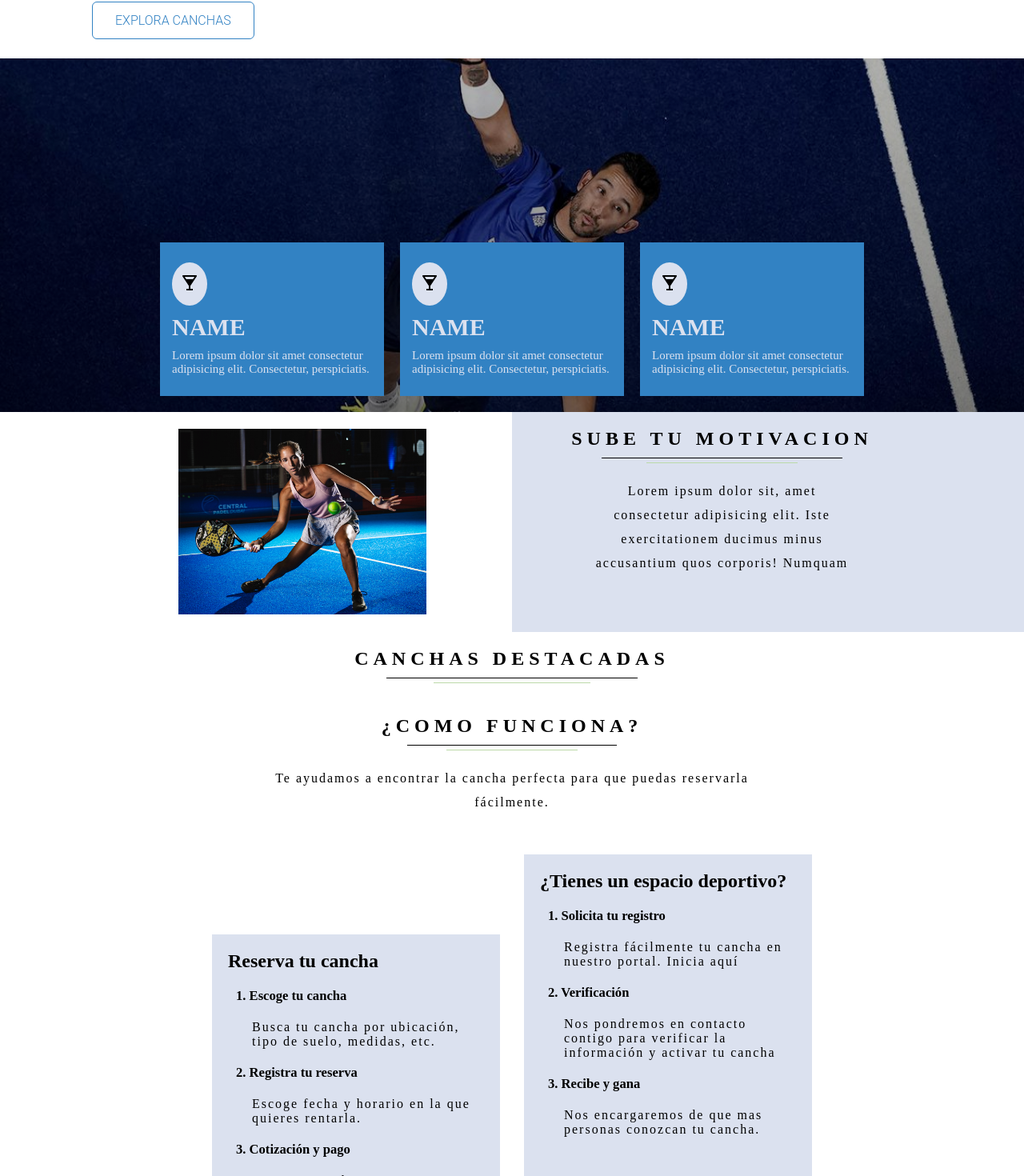
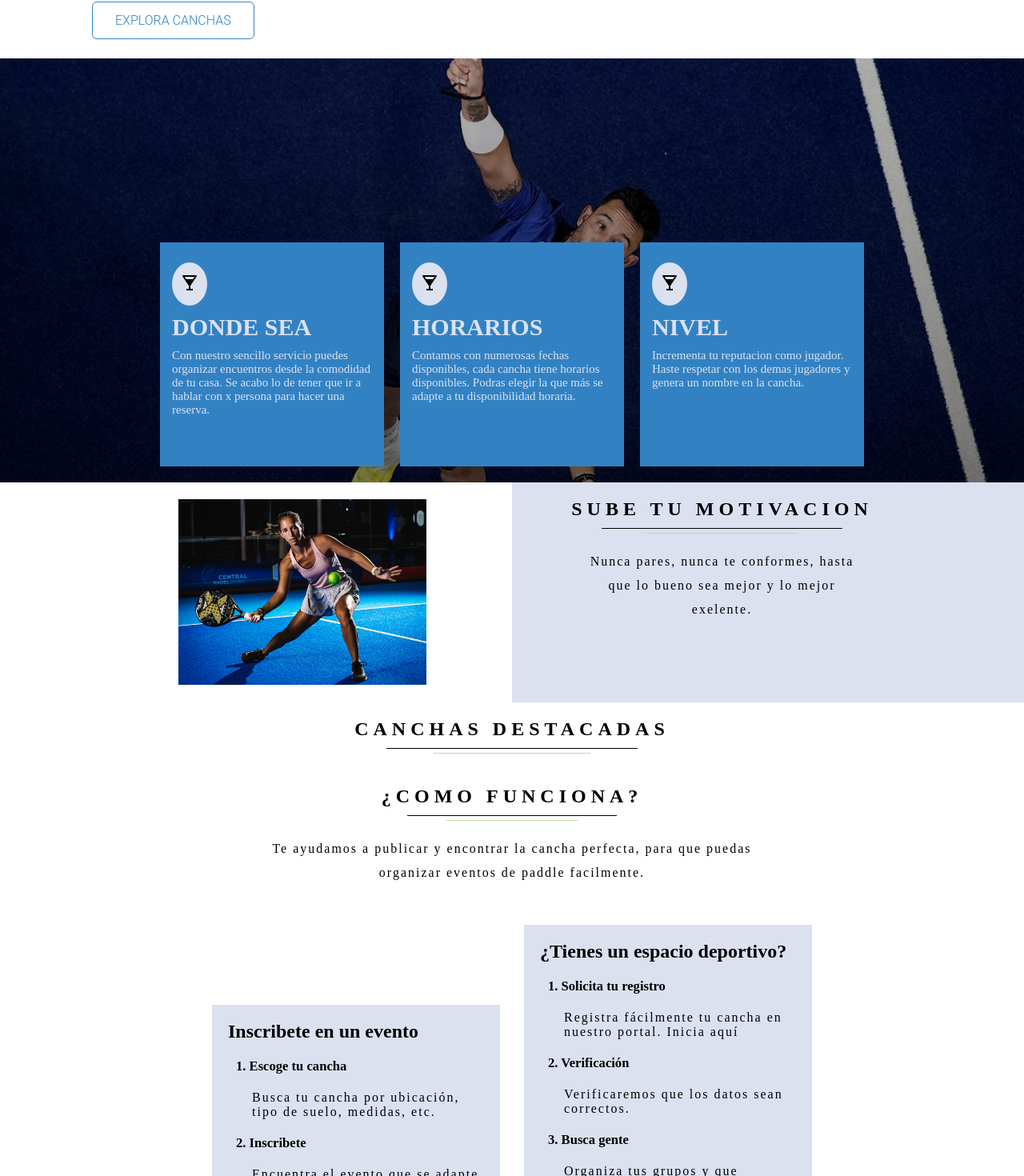
Before and after one commit to No-Country/s5-05-ft-python-react, a React (Create React App) app in the folder Front/: page / in a window 1280 px wide. Shown: the part 1315-2785 px from the top of the page at 80% size. Built offline with nearby package versions, Linux system fonts and the light colour scheme.

Commit message:
update information

```diff
--- a/Front/src/assets/HomePage/imagesHomePage.js
+++ b/Front/src/assets/HomePage/imagesHomePage.js
@@ -9,7 +9,9 @@ import WorldMap from "./Images/WorldMap.png";
 //ICONS
 import MapIcon from "./Icons/mapIcon.png";
 import DrinkIcon from "./Icons/drinkIcon.png";
+import Logo from "./Icons/Logo.png"
 
+// eslint-disable-next-line import/no-anonymous-default-export
 export default {
   // IMAGES
   HeaderBg: HeaderBg,
@@ -22,4 +24,5 @@ export default {
   //ICONS
   MapIcon: MapIcon,
   DrinkIcon: DrinkIcon,
+  Logo: Logo
 };
--- a/Front/src/components/HomePage/Footer/Footer.jsx
+++ b/Front/src/components/HomePage/Footer/Footer.jsx
@@ -7,8 +7,7 @@ export const Footer = () => {
     <footer className={footer}>
       <div>
         <div className={footer__part_1}>
-          Lorem ipsum dolor sit amet, consectetur adipisicing elit. Ullam,
-          dolor. Architecto iusto nobis explicabo optio?
+          ¡Que no queden canchas disponibles!
         </div>
         <div className={footer__part_2}>
           Web elaborada por S5-05-REACT/PYTHON <br />
--- a/Front/src/components/HomePage/HomeCard/HomeCard.jsx
+++ b/Front/src/components/HomePage/HomeCard/HomeCard.jsx
@@ -1,7 +1,7 @@
 import images from "../../../assets/HomePage/imagesHomePage.js";
 import classes from "./homeCard.module.css";
 
-export const HomeCard = () => {
+export const HomeCard = ({name, description, icon}) => {
   const { card__container, card__icon, card__title, card__paragraph } = classes;
 
   return (
@@ -9,10 +9,9 @@ export const HomeCard = () => {
       <div className={card__icon}>
         <img src={images.DrinkIcon} alt="Icono de bebida" />
       </div>
-      <h4 className={card__title}>NAME</h4>
+      <h4 className={card__title}>{name}</h4>
       <p className={card__paragraph}>
-        Lorem ipsum dolor sit amet consectetur adipisicing elit. Consectetur,
-        perspiciatis.
+        {description}
       </p>
     </div>
   );
--- a/Front/src/components/HomePage/HomeCard/homeCard.module.css
+++ b/Front/src/components/HomePage/HomeCard/homeCard.module.css
@@ -1,10 +1,11 @@
 .card__container {
   max-width: 280px;
+  aspect-ratio: 1;
   width: 80%;
   background-color: var(--color--blue);
   padding: 25px 15px;
   display: flex;
-  justify-content: center;
+  justify-content: flex-start;
   align-items: flex-start;
   flex-direction: column;
   gap: 10px;
--- a/Front/src/components/HomePage/Navbar/Navbar.jsx
+++ b/Front/src/components/HomePage/Navbar/Navbar.jsx
@@ -1,3 +1,4 @@
+import images from "../../../assets/HomePage/imagesHomePage"
 import { HomeButton } from "../HomeButton/HomeButton";
 import { Link, useLocation } from "react-router-dom";
 import classes from "./navbar.module.css";
@@ -28,7 +29,7 @@ export const Navbar = () => {
     <nav className={nav}>
       <div className={nav__container}>
         <div className={nav__logo}>
-          <Link to="/">LogoPadel</Link>
+          <Link to="/"><img src={images.Logo} alt="" /></Link>
         </div>
         <label htmlFor="check" className={bar}>
           <input
@@ -52,7 +53,6 @@ export const Navbar = () => {
           </ul>
           <div className={menu__buttons__container}>
             <HomeButton name={"Registrate"} to="/register" color="#3282c3" />
-            <HomeButton name={"Registra una cancha"} to="/register" color="#3282c3" />
             <HomeButton name={"Inicia sesion"} to="/login" color="#3282c3" />
           </div>
         </div>
--- a/Front/src/components/HomePage/Navbar/navbar.module.css
+++ b/Front/src/components/HomePage/Navbar/navbar.module.css
@@ -170,7 +170,7 @@
 
   .menu__buttons__container > a {
     width: 100%;
-    font-size: 16px;
+    font-size: 10px;
     margin-top: 0px;
     text-align: center;
   }
--- a/Front/src/pages/HomePage/HomePage.jsx
+++ b/Front/src/pages/HomePage/HomePage.jsx
@@ -39,15 +39,16 @@ export const Homepage = () => {
       <header className={header}>
         <div className={`${header__container} ${container}`}>
           <div className={header__img__container}>
-            <h1 className={header__title}>PADEL TITLE</h1>
+            <h1 className={header__title}>PADDLE BALL</h1>
             <picture className={header__img}>
               <img src={images.HeaderBg} alt="Header Img" />
             </picture>
           </div>
           <div className={header__info__container}>
             <p>
-              Lorem ipsum dolor sit amet consectetur adipisicing elit. Non
-              corporis autem numquam, repellat, neque, praesentium eius natus
+              Ofrecemos una gran cantidad de canchas de padel, en las cuales
+              podrás pasar un buen tiempo con compañeros, amigos, familiares o
+              conocer personas nuevas.
             </p>
             <HomeButton name={"Registrate ahora"} to="/register" />
           </div>
@@ -56,10 +57,10 @@ export const Homepage = () => {
       <section className={about_us}>
         <div className={container}>
           <Subtitle name={"Sobre Nosotros"} />
-          <h3>UBICADO EN ...</h3>
+          <h3>BUSCAMOS FACILITAR TU EVENTO</h3>
           <p className={paragraph}>
-            Lorem ipsum dolor sit amet consectetur adipisicing elit. Cupiditate
-            veniam, nisi aliquid dolorum iure dicta rerum
+            Nuestra intencion es ahorrarte tiempo y que te olvides lo tedioso
+            que puede ser organizar un evento de padel.
           </p>
           <div className={abaut__us__img__container}>
             <div className={flex__center}>
@@ -82,9 +83,18 @@ export const Homepage = () => {
       </section>
       <section className={services}>
         <div className={services__container}>
-          <HomeCard />
-          <HomeCard />
-          <HomeCard />
+          <HomeCard
+            name="DONDE SEA"
+            description="Con nuestro sencillo servicio puedes organizar encuentros desde la comodidad de tu casa. Se acabo lo de tener que ir a hablar con x persona para hacer una reserva."
+          />
+          <HomeCard
+            name="HORARIOS"
+            description="Contamos con numerosas fechas disponibles, cada cancha tiene horarios disponibles. Podras elegir la que más se adapte a tu disponibilidad horaria."
+          />
+          <HomeCard
+            name="NIVEL"
+            description="Incrementa tu reputacion como jugador. Haste respetar con los demas jugadores y genera un nombre en la cancha."
+          />
         </div>
       </section>
       <section className={motivation}>
@@ -93,8 +103,8 @@ export const Homepage = () => {
           <div className={motivation__info}>
             <Subtitle name={"Sube tu motivacion"} />
             <p className={paragraph}>
-              Lorem ipsum dolor sit, amet consectetur adipisicing elit. Iste
-              exercitationem ducimus minus accusantium quos corporis! Numquam{" "}
+              Nunca pares, nunca te conformes, hasta que lo bueno sea mejor y lo
+              mejor exelente.
             </p>
           </div>
         </div>
@@ -106,12 +116,12 @@ export const Homepage = () => {
         <div className={container}>
           <Subtitle name={"¿Como funciona?"} />
           <p className={paragraph}>
-            Te ayudamos a encontrar la cancha perfecta para que puedas
-            reservarla fácilmente.
+            Te ayudamos a publicar y encontrar la cancha perfecta, para que
+            puedas organizar eventos de paddle facilmente.
           </p>
           <div className={functionality__container__cards}>
             <div className={card__functionality}>
-              <h4>Reserva tu cancha</h4>
+              <h4>Inscribete en un evento</h4>
               <dl className={info__functionality}>
                 <dt>
                   <i className="bx bxs-tennis-ball"></i>{" "}
@@ -121,14 +131,13 @@ export const Homepage = () => {
                   Busca tu cancha por ubicación, tipo de suelo, medidas, etc.
                 </dd>
                 <dt>
-                  <i className="bx bxs-calendar"></i>{" "}
-                  <h5>2. Registra tu reserva</h5>
+                  <i className="bx bxs-calendar"></i> <h5>2. Inscribete</h5>
                 </dt>
-                <dd>Escoge fecha y horario en la que quieres rentarla.</dd>
+                <dd>Encuentra el evento que se adapte a ti.</dd>
                 <dt>
-                  <i className="bx bx-dollar"></i> <h5>3. Cotización y pago</h5>
+                  <i className="bx bx-dollar"></i> <h5>3. Disfruta</h5>
                 </dt>
-                <dd>Un pago rapido y seguro</dd>
+                <dd>Un juego justo y seguro.</dd>
               </dl>
             </div>
             <div className={card__functionality}>
@@ -144,16 +153,11 @@ export const Homepage = () => {
                 <dt>
                   <i className="bx bxs-user-check"></i> <h5>2. Verificación</h5>
                 </dt>
-                <dd>
-                  Nos pondremos en contacto contigo para verificar la
-                  información y activar tu cancha
-                </dd>
+                <dd>Verificaremos que los datos sean correctos.</dd>
                 <dt>
-                  <i className="bx bx-dollar"></i> <h5>3. Recibe y gana</h5>
+                  <i className="bx bx-dollar"></i> <h5>3. Busca gente</h5>
                 </dt>
-                <dd>
-                  Nos encargaremos de que mas personas conozcan tu cancha.
-                </dd>
+                <dd>Organiza tus grupos y que empieze el juego.</dd>
               </dl>
             </div>
           </div>
@@ -164,7 +168,7 @@ export const Homepage = () => {
           <div>
             <p className={paragraph}>
               Queremos ayudarte a encontrar la cancha perfecta en tu ciudad para
-              que puedas reservarla fácilmente.
+              que puedas jugar fácilmente.
             </p>
             <ul>
               <li>
```
Also changed, not shown: Front/src/assets/HomePage/Icons/Logo.png (added).
